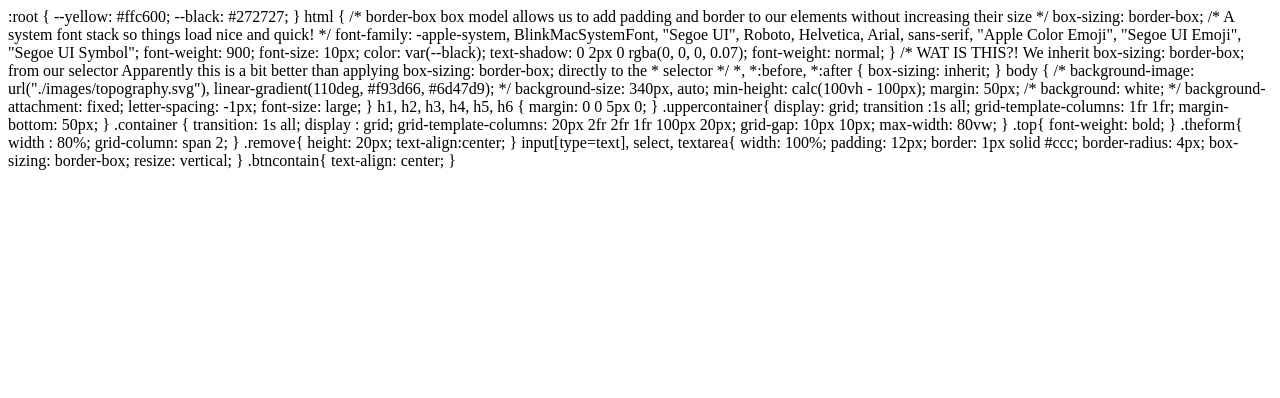
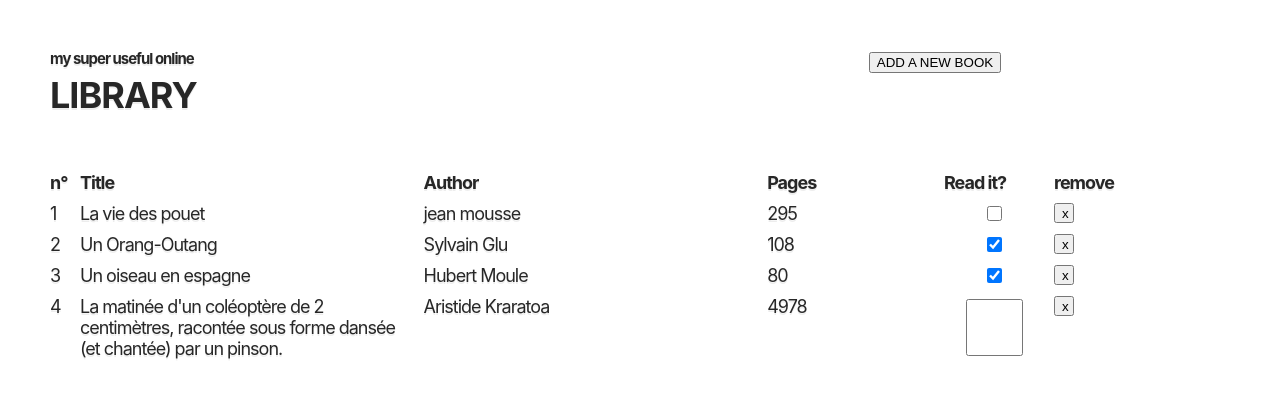
Before and after one commit to GeorgeRandom/library, a plain HTML site: page index.html in a window 1280 px wide. Drawn offline with Linux system fonts and the light colour scheme.

Commit message:
fixed names

```diff
--- a/index.html
+++ b/index.html
@@ -1,91 +1,233 @@
-:root {
-    --yellow: #ffc600;
-    --black: #272727;
-  }
+<!DOCTYPE html>
+<html>
+<head>
+    <link rel="stylesheet" href="style.css">
 
-  html {
-    /* border-box box model allows us to add padding and border to our elements without increasing their size */
-    box-sizing: border-box;
-    /* A system font stack so things load nice and quick! */
-    font-family: -apple-system, BlinkMacSystemFont, "Segoe UI", Roboto, Helvetica,
-      Arial, sans-serif, "Apple Color Emoji", "Segoe UI Emoji", "Segoe UI Symbol";
-    font-weight: 900;
-    font-size: 10px;
-    color: var(--black);
-    text-shadow: 0 2px 0 rgba(0, 0, 0, 0.07);
-    font-weight: normal;
-  }
+</head>
+<body>
+    <div class="uppercontainer">
+        <div>
+        <h5>my super useful online</h5>
+        <h1>LIBRARY</h1>
+            </div>
+        <div class="btncontain">
+            <button class="newbook">ADD A NEW BOOK</button>
+        </div>
 
-  /*
-    WAT IS THIS?!
-    We inherit box-sizing: border-box; from our <html> selector
-    Apparently this is a bit better than applying box-sizing: border-box; directly to the * selector
-  */
-  *,
-  *:before,
-  *:after {
-    box-sizing: inherit;
-  }
+    <form class="theform" style="display: none;" name="formulaire" action="#">
+            Title:
+            <input type="text" name="title" value="Advanced Javascript: how to become a ninja">
+            <br>
+            Author:
+            <input type="text" name="author" value="Sacha Yordanoff">
+            <br>year
+            <input type="text" name="year" value="2019">
+            <br>
+            I have read it
+            <input type="checkbox" name="checkread" >
+            <br>
+            <input type="button" class="formSubmit" value="Submit">
 
-  body {
-    /* background-image: url("./images/topography.svg"),
-      linear-gradient(110deg, #f93d66, #6d47d9); */
-    background-size: 340px, auto;
-    min-height: calc(100vh - 100px);
-    margin: 50px;
-    /* background: white; */
-    background-attachment: fixed;
-    letter-spacing: -1px;
-    font-size: large;
+            <input type="button" class="done" value="done">
+        </form>
+    </div>
+
+
+
+
+    <div class="container">
+        <div class="top">n°</div>
+        <div class="top">Title</div>
+        <div class="top">Author</div>
+        <div class="top">Pages</div>
+        <div class="top">Read it?</div>
+        <div class="top">remove</div>
+
+    </div>
+
+</body>
+
+<script>
+let book1 = new Book("La vie des pouet", "jean mousse", 295,false)
+let book2 = new Book("Un Orang-Outang", "Sylvain Glu", 108,true)
+let book3 = new Book("Un oiseau en espagne", "Hubert Moule", 80,true)
+let book4 = new Book("La matinée d'un coléoptère de 2 centimètres, racontée sous forme dansée (et chantée) par un pinson.", "Aristide Kraratoa", 4978,false)
+let myLibrary =[book1,book2,book3,book4]
+
+
+
+const container = document.querySelector(".container")
+const newbookButton= document.querySelector(".newbook")
+const form= document.querySelector(".theform")
+const formSubmit=document.querySelector(".formSubmit")
+const done=document.querySelector(".done")
+
+
+render(myLibrary)
+
+
+
+newbookButton.addEventListener("click", function(){
+    form.style.display='block';
+
+})
+
+formSubmit.addEventListener("click", addBookToLibrary);
+
+done.addEventListener("click", closeForm);
+
+
+
+
+
+
+
+
+function closeForm(){
+    form.style = "display :none;"
+
+
 }
 
 
-  h1,
-  h2,
-  h3,
-  h4,
-  h5,
-  h6 {
-    margin: 0 0 5px 0;
+
+
+
+
+
+
+function Book(title, author, pages, read) {
+        this.title=title;
+        this.author=author;
+        this.pages=pages;
+        this.read = read
+
+  // the constructor...
 }
 
 
-  .uppercontainer{
-    display: grid;
-    transition :1s all;
-    grid-template-columns: 1fr 1fr;
-    margin-bottom: 50px;
+
+
+function addBookToLibrary() {
+    let newTit=form.title.value;
+    let newAuth=form.author.value;
+    let newYear=form.year.value;
+    let newRead = form.checkread.checked;
+    const book = new Book(newTit,newAuth,newYear,newRead);
+
+
+myLibrary.push(book);
+deletelib();
+render(myLibrary)
+console.log(myLibrary)
+return false
+
+
+
+
+  // do stuff here
+}
+
+
+
+
+
+
+
+function deleteBook(){
+    var ref = this.getAttribute("bookreference")
+    myLibrary.splice(ref,1)
+    console.log(myLibrary)
+    deletelib()
+    render(myLibrary)
+
 
 
 }
-  .container {
-    transition: 1s all;
-    display : grid;
-    grid-template-columns: 20px 2fr 2fr 1fr 100px 20px;
-    grid-gap: 10px 10px;
-    max-width: 80vw;
+
+
+
+function deletelib(){
+    while (container.childNodes.length >13){
+            container.removeChild(container.lastElementChild)
         }
-  .top{
-    font-weight: bold;
 }
-  .theform{
-      width : 80%;
-      grid-column: span 2;
+
+function render(library){
+        //delete the grid//
+
+
+
+
+
+
+        for(let i =0 ; i<library.length ; i++){
+            //let entry = document.createElement("div"); //
+            //entry.className = `book ${i}`; //create div line//
+                let number= document.createElement("div");
+                    number.classList.add(`book${i}`);
+                    number.classList.add("number");
+                    number.textContent = `${i+1}`;
+                    container.appendChild(number);
+                let title = document.createElement("div");
+                    title.classList.add(`book${i}`);
+                    title.classList.add("title");
+                    title.textContent =  library[i].title;
+                    container.appendChild(title);
+                let author = document.createElement("div");
+                    author.classList.add(`book${i}`)
+                    author.classList.add("author");
+                    author.textContent =  library[i].author;
+                    container.appendChild(author);
+                let pages = document.createElement("div");
+                    pages.classList.add(`book${i}`)
+                    pages.classList.add("pages");
+                    pages.textContent =  library[i].pages;
+                    container.appendChild(pages);
+                let checkread = document.createElement("input");
+                    checkread.classList.add(`book${i}`)
+                    checkread.type= "checkbox"
+                    checkread.checked = library[i].read;
+                    container.appendChild(checkread);
+                let remove = document.createElement("button")
+                    remove.classList.add("remove")
+                    remove.classList.add(`book${i}`)
+                    remove.setAttribute("bookreference", i)
+                    remove.textContent ="x"
+                    remove.addEventListener("click",deleteBook)
+                    container.appendChild(remove)
+
+
+
+
+
+
+
+
+
+
+            //container.appendChild(entry)//
+        }
 }
 
 
-  .remove{
-      height: 20px;
-      text-align:center;
-  }
-  input[type=text], select, textarea{
-    width: 100%;
-    padding: 12px;
-    border: 1px solid #ccc;
-    border-radius: 4px;
-    box-sizing: border-box;
-    resize: vertical;
-  }
-  .btncontain{
-      text-align: center;
-  }
+
+</script>
+
+
+
+
+
+
+
+
+
+
+
+
+
+
+
+
+
+</html>
```
Lines whose indentation alone changed are shown as unchanged.
